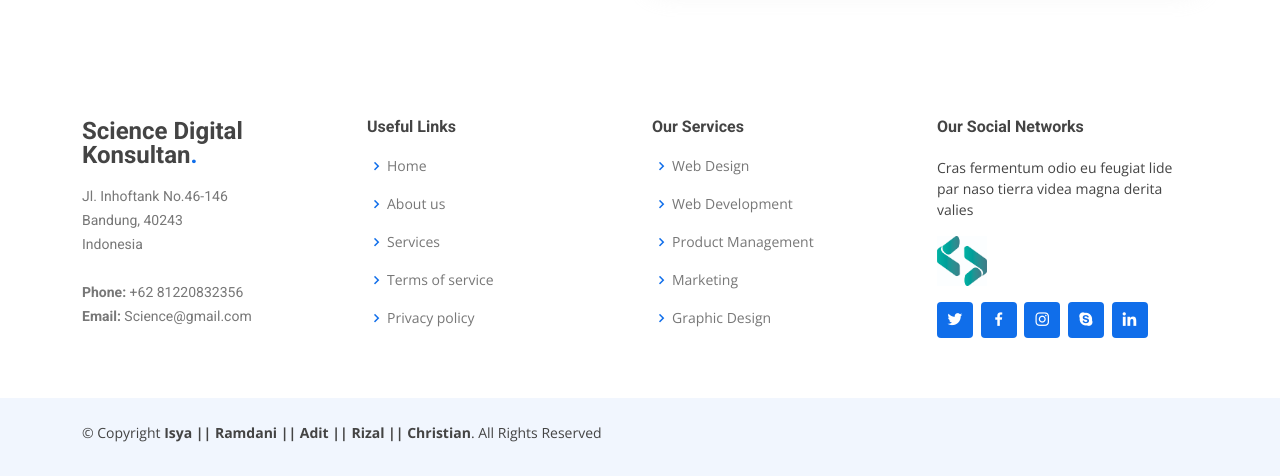
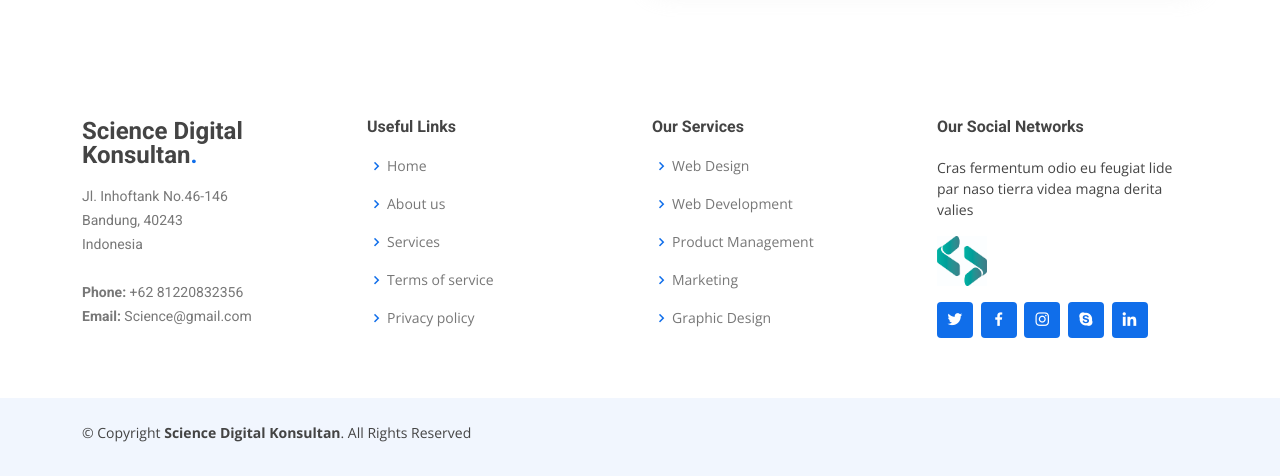
Before and after one commit to mhmmdmiss/portofolio_perusahaan, a plain HTML site: page index.html in a window 1280 px wide. Shown: the part 4824-5300 px from the top of the page. Drawn offline with nearby package versions, Linux system fonts and the light colour scheme.

Commit message:
mengedit footer
Mengganti footer perusahaan

```diff
--- a/index.html
+++ b/index.html
@@ -1004,7 +1004,7 @@
 
     <div class="container py-4">
       <div class="copyright">
-        &copy; Copyright <strong><span>Isya || Ramdani || Adit || Rizal || Christian</span></strong>. All Rights
+        &copy; Copyright <strong><span>Science Digital Konsultan</span></strong>. All Rights
         Reserved
       </div>
       <div class="credits">
```
